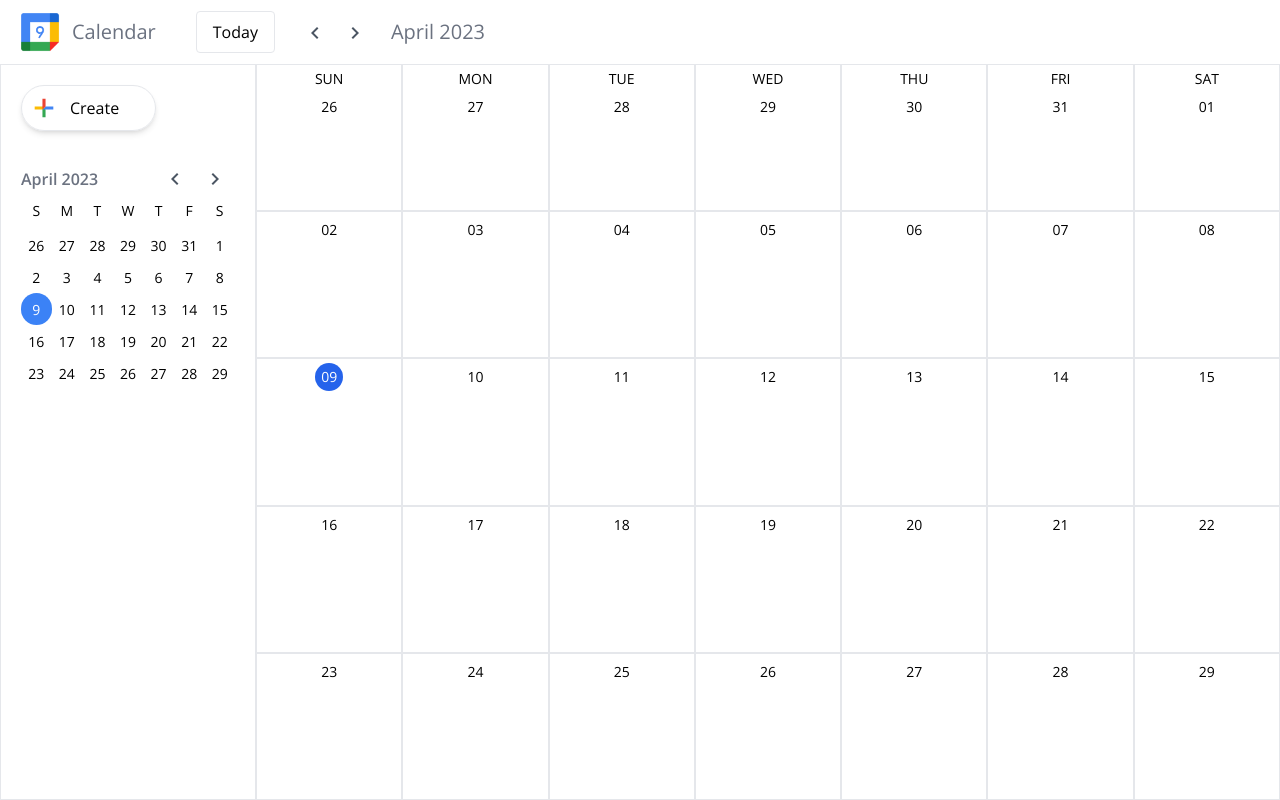
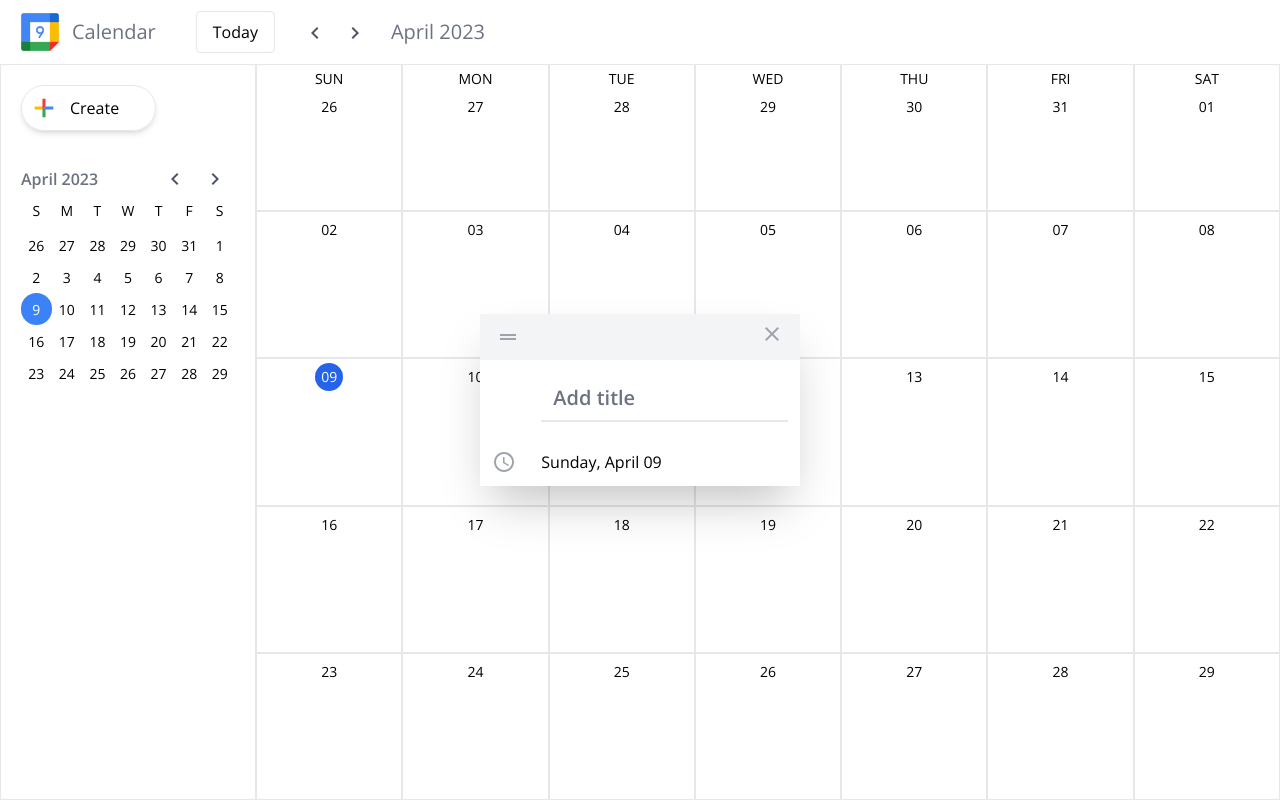
Before and after one commit to patrick-castro/gcalendar-clone, a React (Vite) app: page / in a window 1280 px wide. Both pictures are taken after a click on the button "Create". Built offline with nearby package versions, Linux system fonts and the light colour scheme.

Commit message:
Add functionality to CreateEventButton

```diff
--- a/src/App.tsx
+++ b/src/App.tsx
@@ -4,6 +4,7 @@
 import CalendarHeader from './components/CalendarHeader'
 import Sidebar from './components/Sidebar'
 import Month from './components/Month'
+import EventModal from './components/EventModal'
 
 // Context
 import GlobalContext from './context/GlobalContext'
@@ -16,7 +17,7 @@
 
 function App() {
   const [currentMonth, setCurrentMonth] = useState(getMonth())
-  const { monthIdx, setMonthIdx } = useContext(GlobalContext)
+  const { monthIdx, setMonthIdx, showEventModal } = useContext(GlobalContext)
 
   useEffect(() => {
     setCurrentMonth(getMonth(monthIdx))
@@ -24,6 +25,7 @@
 
   return (
     <>
+      {showEventModal && <EventModal />}
       <div className='h-screen flex flex-col'>
         <CalendarHeader />
         <div className='flex flex-1'>
--- a/src/components/CreateEventButton/index.tsx
+++ b/src/components/CreateEventButton/index.tsx
@@ -1,9 +1,14 @@
-import React from 'react'
+import React, { useContext } from 'react'
 import plusImg from '../../assets/plus.svg'
+import GlobalContext from '../../context/GlobalContext'
 
 const CreateEventButton = () => {
+  const { setShowEventModal } = useContext(GlobalContext)
   return (
-    <button className='border p-2 rounded-full flex items-center shadow-md hover:shadow-2xl'>
+    <button
+      className='border p-2 rounded-full flex items-center shadow-md hover:shadow-2xl'
+      onClick={() => setShowEventModal(true)}
+    >
       <img src={plusImg} alt='create_event' className='w-7 h-7' />
       <span className='pl-3 pr-7'>Create</span>
     </button>
--- /dev/null
+++ b/src/components/EventModal/index.tsx
@@ -0,0 +1,45 @@
+import React, { useContext, useState } from 'react'
+import GlobalContext from '../../context/GlobalContext'
+
+import { FORMAT } from '../../constants'
+const { DAY_AND_WEEK } = FORMAT
+
+const EventModal = () => {
+  const [title, setTitle] = useState('')
+  const { setShowEventModal, daySelected } = useContext(GlobalContext)
+
+  return (
+    <div className='h-screen w-full fixed left-0 top-0 flex justify-center items-center'>
+      <form className='bg-white round-lg shadow-2xl w-1/4'>
+        <header className='bg-gray-100 px-4 py-2 flex justify-between items-center'>
+          <span className='material-icons-outlined text-gray-400'>
+            drag_handle
+          </span>
+          <button onClick={() => setShowEventModal(false)}>
+            <span className='material-icons-outlined text-gray-400'>close</span>
+          </button>
+        </header>
+        <div className='p-3'>
+          <div className='grid grid-cols-1/5 items-end gap-y-7'>
+            <div></div>
+            <input
+              type='text'
+              name='title'
+              placeholder='Add title'
+              value={title}
+              onChange={(e) => setTitle(e.target.value)}
+              className='pt-3 border-0 text-gray-600 text-xl font-semibold pb-2 w-full \
+                border-b-2 border-gray-200 focus:outline-none focus:ring-0 focus:border-blue-500'
+            />
+            <span className='material-icons-outlined text-gray-400'>
+              schedule
+            </span>
+            <p>{daySelected.format(DAY_AND_WEEK)}</p>
+          </div>
+        </div>
+      </form>
+    </div>
+  )
+}
+
+export default EventModal
--- a/src/constants/date.ts
+++ b/src/constants/date.ts
@@ -5,6 +5,7 @@
   TWO_LETTER_DAY: 'dd',
   DAY_OF_WEEK: 'ddd',
   FULL_DATE: 'DD-MM-YY',
+  DAY_AND_WEEK: 'dddd, MMMM DD',
 }
 
 export { FORMAT }
--- a/src/context/ContextWrapper.tsx
+++ b/src/context/ContextWrapper.tsx
@@ -11,7 +11,8 @@
   const [smallCalendarMonth, setSmallCalendarMonth] = useState<null | number>(
     null
   )
-  const [daySelected, setDaySelected] = useState(null)
+  const [daySelected, setDaySelected] = useState(dayjs())
+  const [showEventModal, setShowEventModal] = useState(false)
 
   useEffect(() => {
     if (smallCalendarMonth !== null) {
@@ -28,6 +29,8 @@
         setSmallCalendarMonth,
         daySelected,
         setDaySelected,
+        showEventModal,
+        setShowEventModal,
       }}
     >
       {children}
--- a/src/context/GlobalContext.ts
+++ b/src/context/GlobalContext.ts
@@ -1,4 +1,5 @@
 import React, { createContext } from 'react'
+import dayjs from 'dayjs'
 import { Day } from '../types'
 
 interface ContextProps {
@@ -6,8 +7,10 @@
   setMonthIdx: Function
   smallCalendarMonth: number | null
   setSmallCalendarMonth: Function
-  daySelected: null | Day
+  daySelected: Day
   setDaySelected: Function
+  showEventModal: boolean
+  setShowEventModal: Function
 }
 
 const GlobalContext = createContext<ContextProps>({
@@ -15,8 +18,10 @@
   setMonthIdx: (index: number) => {},
   smallCalendarMonth: 0,
   setSmallCalendarMonth: (index: number) => {},
-  daySelected: null,
+  daySelected: dayjs(),
   setDaySelected: (day: any) => {},
+  showEventModal: false,
+  setShowEventModal: () => {},
 })
 
 export default GlobalContext
```
